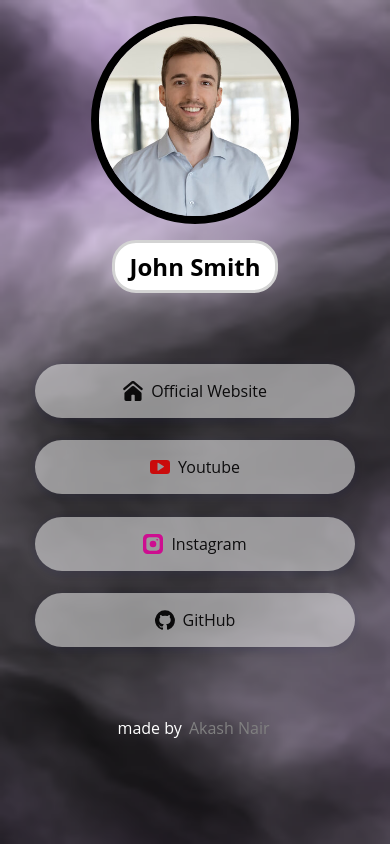
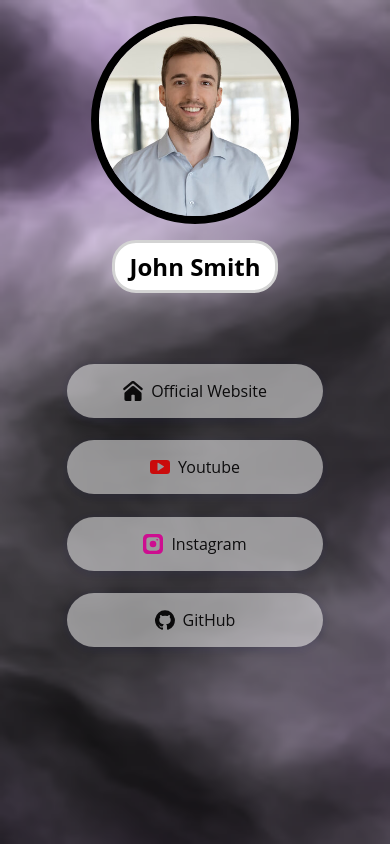
Before and after one commit to akashrajeshnair/link-in-bio, a plain HTML site: page index.html in a window 390 px wide. Drawn offline with nearby package versions, Linux system fonts and the light colour scheme.

Commit message:
fix #3: enhanced mobile support

```diff
--- a/index.css
+++ b/index.css
@@ -96,9 +96,10 @@ main{
 
 @media (max-width: 600px){
   ul{
-    width: 24em;
+    width: 20em;
+    padding-bottom: 0;
   }
   #myfooter{
-    height: 0em
+    display: none;
   }
 }
```
